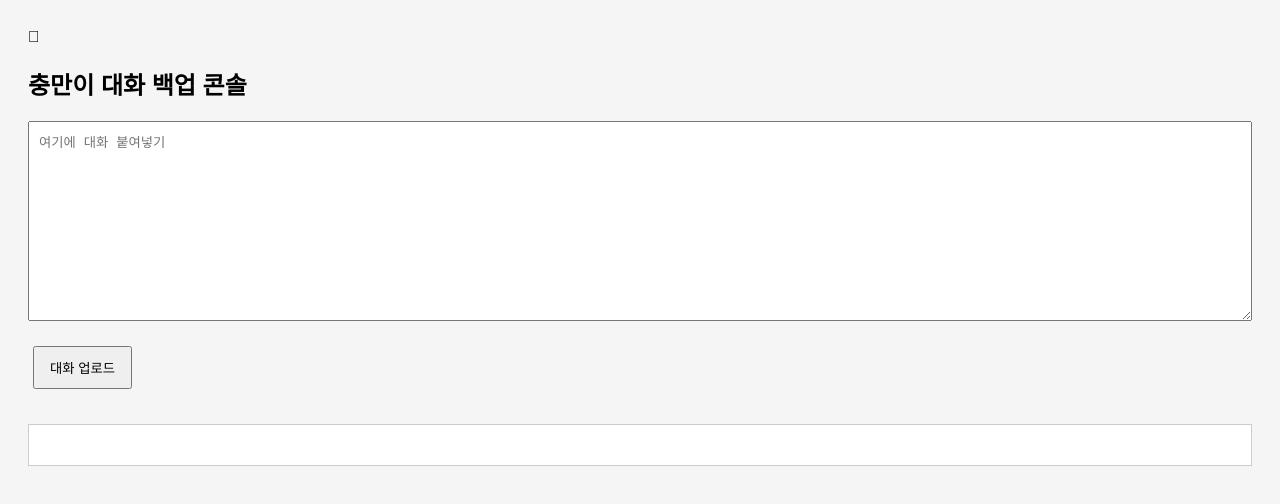
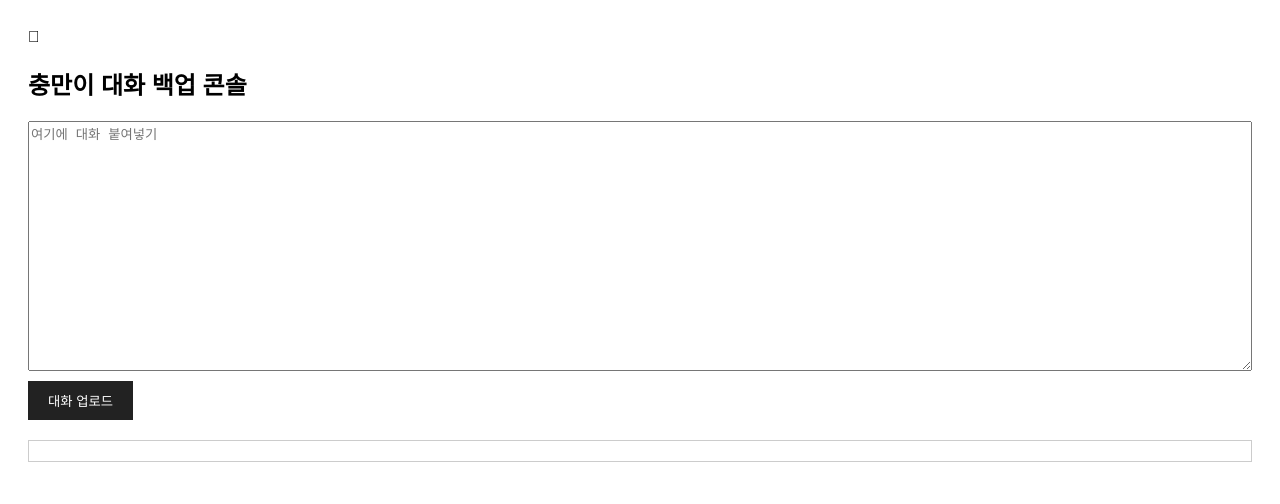
Before and after one commit to Aerinyjoo/GPT-console, a website: page public/index.html in a window 1280 px wide. Drawn offline with Linux system fonts and the light colour scheme.

Commit message:
Update style.css

```diff
--- a/public/style.css
+++ b/public/style.css
@@ -1,25 +1,24 @@
 body {
   font-family: sans-serif;
   padding: 20px;
-  background: #f5f5f5;
 }
 
 textarea {
   width: 100%;
-  height: 200px;
-  margin-bottom: 20px;
-  font-family: monospace;
-  padding: 10px;
+  height: 250px;
+  margin-bottom: 10px;
 }
 
 button {
-  margin: 5px;
-  padding: 10px 15px;
+  padding: 10px 20px;
+  background-color: #222;
+  color: white;
+  border: none;
+  cursor: pointer;
 }
 
 #result {
-  margin-top: 30px;
-  padding: 20px;
-  background: white;
+  margin-top: 20px;
   border: 1px solid #ccc;
+  padding: 10px;
 }
```
